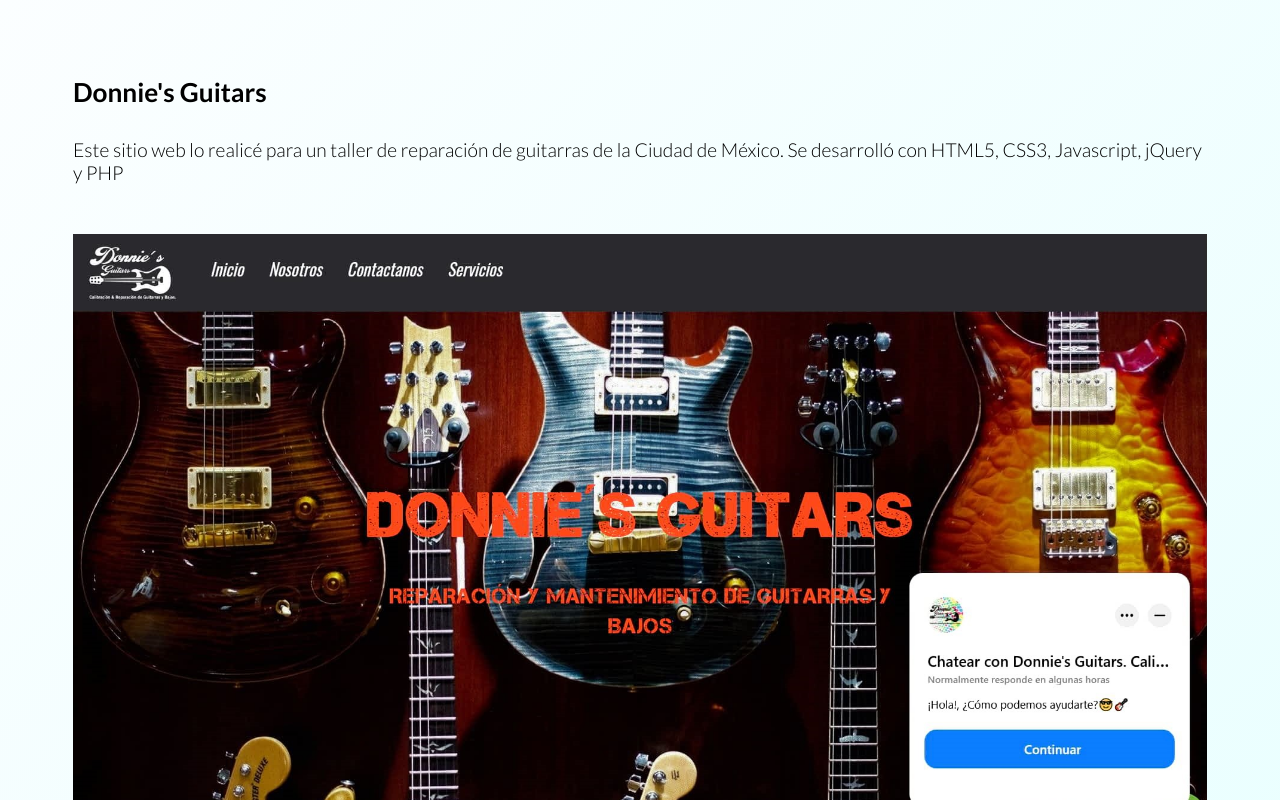
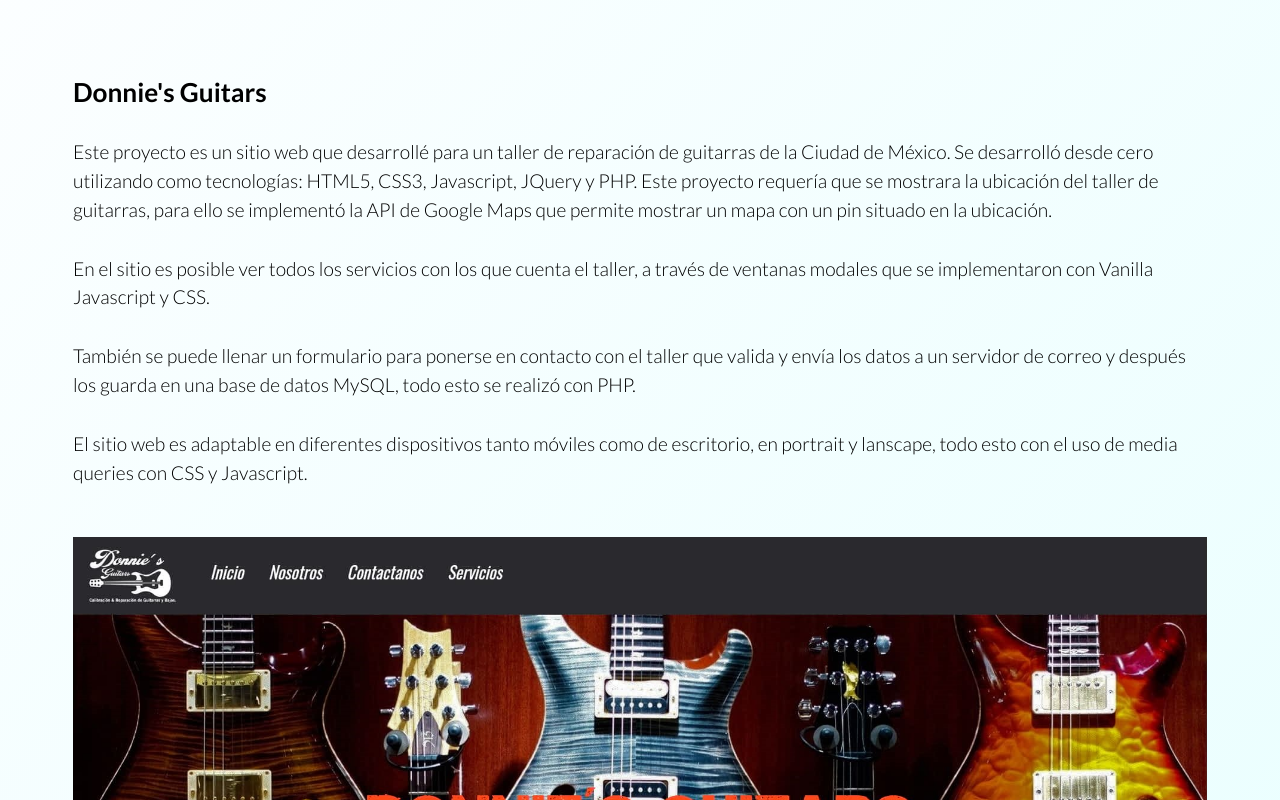
Before and after one commit to diegoJuarezVelasco/Portfolio, a React (Create React App) app: page /proyectos/proyecto-donnies-guitars in a window 1280 px wide. Shown: the part 500-1300 px from the top of the page. Built offline with nearby package versions, Linux system fonts and the light colour scheme.

Commit message:
Actualización de vista centro de verificacion, actualización de texto de introducción y header principal

```diff
--- a/src/components/About.jsx
+++ b/src/components/About.jsx
@@ -102,10 +102,10 @@
                 <div className="block-content">
                   <p>Global Sight Corporation</p>
                   <p>Desarrollador Front End</p>
-                  <p>Desarrollo de landing pages, animaciones UI con HTML CSS, Bootstrap y Javascript </p>
+                  <p>Desarrollo de landing pages, animaciones, UI con HTML CSS, Bootstrap y Vanilla Javascript</p>
                   <p>Diseño responsivo</p>
-                  <p>Creación de API REST con Node.js y Express.js</p>
-                  <p>Integración de servicios de AWS en aplicación web (S3 y Lambda)</p>
+                  <p>Implementación de API REST con Node.js y Express.js</p>
+                  <p>Integración de servicios AWS en aplicaciones web (funciones serverless con Lambda, AWS SDK)</p>
                 </div>
               </div>
         </div>
--- a/src/components/Footer.jsx
+++ b/src/components/Footer.jsx
@@ -28,7 +28,7 @@
         </div>
 
         <p className="footer-text">
-          Desarrollado y diseñado por Diego Juárez &copy;
+          Desarrollado en React por Diego Juarez &copy;
         </p>
       </footer>
     </div>
--- a/src/components/Form.css
+++ b/src/components/Form.css
@@ -86,5 +86,29 @@
         width: 98%;
     }
 
+}
+@media only screen and (min-width: 992px){
+    .form-container {
+        width: 80%;
+        margin: 0 auto;
+
+    }
+    .form-container form {
+        min-height: 700px;
+        display: flex;
+        flex-direction: column;
+        justify-content: space-around;
+    }
+    .form-container .submit-button {
+        margin: 0 auto;
+    }
 
 }
+@media only screen and (min-width: 1200px){
+    .form-container {
+        width: 70%;
+        margin: 0 auto;
+
+    }
+
+}
--- a/src/components/Header.jsx
+++ b/src/components/Header.jsx
@@ -36,7 +36,7 @@
           <div className="header-title" ref={titleRef}>
             <Terminal2 timeline={timeline} />
             <h1 ref={h1Ref}>Diego Juárez Velasco</h1>
-            <p ref={pRef}>Desarrollador Front-end</p>
+            <p ref={pRef}>Desarrollador Front-End</p>
           </div>
 
           <div className="video-container container">
--- a/src/components/Main.css
+++ b/src/components/Main.css
@@ -123,13 +123,18 @@
 }
 
 /*projects*/
+.project-view-box {
+    width: 100%;
+    height: 90vh;
+    margin: 5% 0;
+}
+
 @media only screen and (min-width: 1162px) {
     .projects-container {
         display: grid;
         grid-template-columns: repeat(2, 1fr);
 
     }
-
 }
 
 .project-button {
@@ -268,6 +273,7 @@
     font-weight: 300;
     font-size: 1.2rem;
     margin: 30px 0;
+    line-height: 1.5;
 }
 .project {
     margin: 0 auto;
--- a/src/pages/proyecto_centro_de_verificacion.jsx
+++ b/src/pages/proyecto_centro_de_verificacion.jsx
@@ -13,40 +13,25 @@
             <h3>Centro de verificación vehicular</h3>
           </div>
           <p className="project-text">
-            Este proyecto se trató de un sitio web que desarrolle para un centro
-            de verificación vehicular. Se desarrolló con HTML5, CSS3, Javascript
-            y jQuery.
+            Este proyecto es un sitio web que desarrollé para un centro
+            de verificación vehicular del Estado de México, se desarrolló
+            utilizando como tecnologías: HTML5, CSS3, Javascript y JQuery.
+            Este proyecto requería que se mostrara la ubicación del centro de
+            verificación, para ello se implementó la API de Google Maps que permite
+            mostrar un mapa con un pin situado en la ubicación.
           </p>
-          <img src={imgveri} alt="verificentro" className="project-image" />
-          <p className="project-text">
-            Se requería que el sitio web mostrara la ubicación del centro de
-            verificación, para lograrlo decidí implementar la API de Google Maps
-            que permite mostrar un mapa situado en la ubicación del centro.
-          </p>
-          <div className="project-image-container">
-            <img src={mapimg} alt="mapa-centro" className="project-image" />
-          </div>
-
           <p className="project-text">
             También se requería que desde el sitio web fuera posible visualizar
-            algunos archivos PDF. Para mostrar los PDF implemente la API de
+            algunos archivos en formato PDF. Para poder mostrar los archivos, se implementó la API de
             adobe: “PDF Embed API”. Con esta API el usuario puede interactuar
-            con los archivos PDF directamente desde el sitio web sin necesidad
-            de tener instalado algún lector de PDF.
+            con los archivos PDF directamente desde el sitio web sin necesidad de tener instalado
+            un visor de archivos.
           </p>
-          <div className="project-image-container">
-            <img src={pdfimg} alt="pdf-centro" className="project-image" />
-          </div>
           <p className="project-text">
-            El sitio se adapta a distintos tipos de pantalla.
+            El sitio web es adaptable en diferentes dispositivos tanto móviles como de escritorio, en portrait y lanscape,
+            todo esto con el uso de media queries con CSS y Javascript.
           </p>
-          <div className="project-image-container">
-            <img src={centroimgresponsive} alt="img-centro-responsive" className="project-image" />
-          </div>
-          <div className="project-image-container">
-            <img src={centroimgresponsive2} alt="img-centro-responsive2" className="project-image" />
-          </div>
-
+          <iframe className="project-view-box" src="https://tu990.mx/" frameborder="0"></iframe>
           <div className="project-links">
             <a href="https://tu990.mx" target="_blank" rel="noreferrer">Visitar sitio web</a>
           </div>
--- a/src/pages/proyecto_donnies_guitars.jsx
+++ b/src/pages/proyecto_donnies_guitars.jsx
@@ -12,9 +12,26 @@
             <h3>Donnie's Guitars</h3>
           </div>
           <p className="project-text">
-            Este sitio web lo realicé para un taller de reparación de guitarras de la Ciudad de México.
-            Se desarrolló con HTML5, CSS3, Javascript, jQuery y PHP
+            Este proyecto es un sitio web que desarrollé para un taller de reparación de guitarras de la Ciudad de México.
+            Se desarrolló desde cero utilizando como tecnologías: HTML5, CSS3, Javascript, JQuery y PHP.
+            Este proyecto requería que se mostrara la ubicación del taller de guitarras,
+            para ello se implementó la API de Google Maps que permite
+            mostrar un mapa con un pin situado en la ubicación.
           </p>
+          <p className="project-text">
+            En el sitio es posible ver todos los servicios con los que cuenta el taller, a través
+            de ventanas modales que se implementaron con Vanilla Javascript y CSS.
+          </p>
+          <p className="project-text">
+            También se puede llenar un formulario para ponerse en contacto con el taller que valida y envía
+            los datos a un servidor de correo y después los guarda en una base de datos MySQL, todo esto
+            se realizó con PHP.
+          </p>
+          <p className="project-text">
+            El sitio web es adaptable en diferentes dispositivos tanto móviles como de escritorio, en portrait y lanscape,
+            todo esto con el uso de media queries con CSS y Javascript.
+          </p>
+          <p></p>
           <div className="project-image-container">
             <img src={donnies1} alt="donnies1" className="project-image" />
           </div>
@@ -24,9 +41,9 @@
           <div className="project-image-container">
             <img src={donnies3} alt="donnies3" className="project-image"/>
           </div>
-          <p className="project-text">
-            El sitio se adapta a distintos tipos de pantalla.
-          </p>
+          {/* <p className="project-text">
+            El sitio es responsivo, por lo tanto se adapta a distintos tipos de pantalla.
+          </p> */}
           <div className="project-image-container">
             <img src={donniesimgresponsive1} alt="donniesresponsive1" className="project-image"/>
           </div>
```
